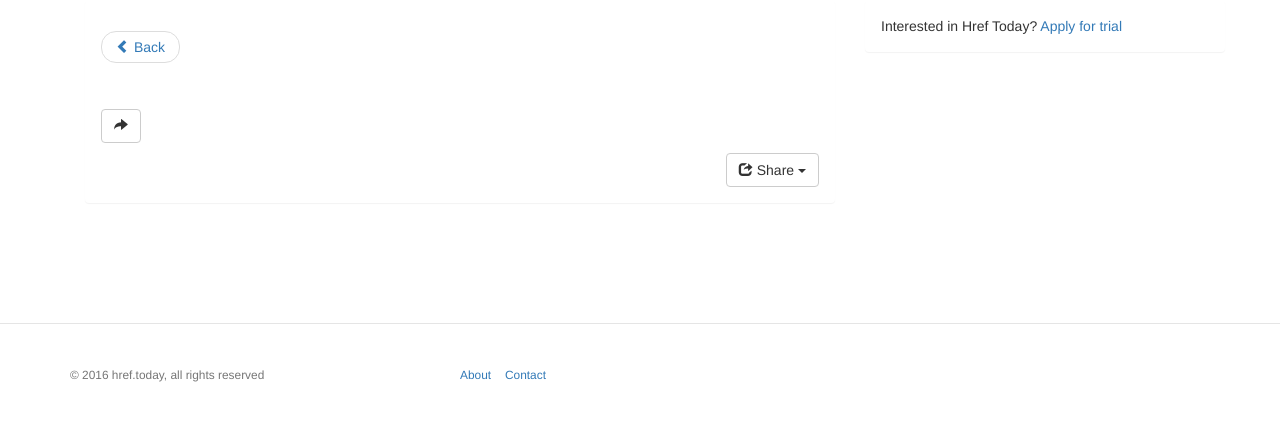
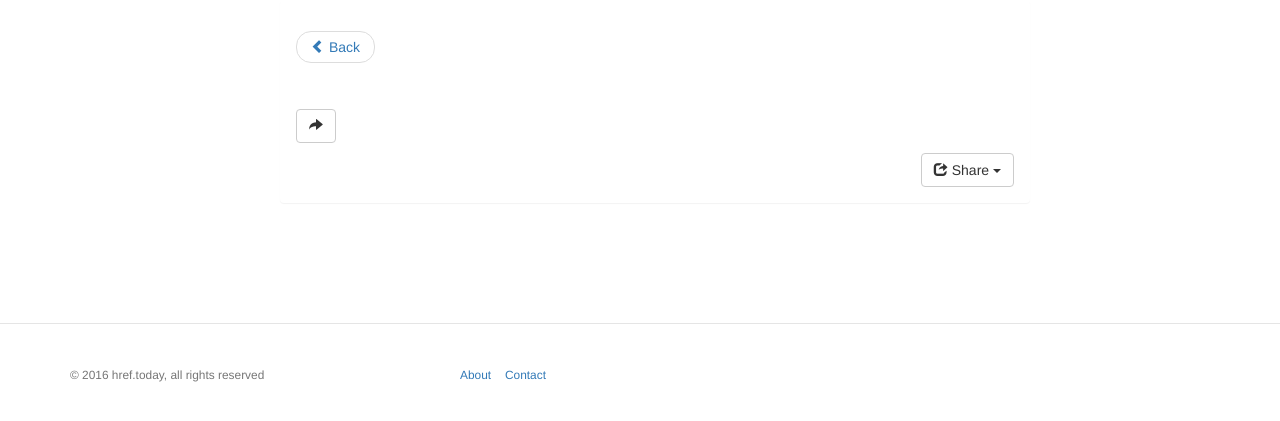
Before and after one commit to soasme/hreftoday, a Flask app: template app/templates/web/link/item.html in a window 1280 px wide. Shown: the top 421 px of the page. Run offline with Flask 2, Linux system fonts and the light colour scheme; the template is opened without the code that fills it, so the values that code supplies are empty; the visitor is signed in with stand-in values (Sample User, id 1); data comes from the database, SQL or seed files in the repository; parts of the project's set-up code (start-up, migrations or seed data) failed here and were passed over; some libraries are stand-ins or nearby versions.

Commit message:
Set link content center.

```diff
--- a/app/templates/web/link/add.html
+++ b/app/templates/web/link/add.html
@@ -6,11 +6,9 @@
 {% block content %}
 <div class="container">
   <div class="row">
-    <div class="col-md-8">
+    <div class="col-md-8 col-md-offset-2">
       <h1>{% block content_title %}Add Link{% endblock %}</h1>
       {{ wtf.quick_form(form) }}
-    </div>
-    <div class="col-md-4">
     </div>
   </div>
 </div>
--- a/app/templates/web/link/item.html
+++ b/app/templates/web/link/item.html
@@ -9,7 +9,7 @@
 {% block content %}
 <div class="container">
   <div class="row">
-    <div class="col-md-8">
+    <div class="col-md-8 col-md-offset-2">
       <div class="panel">
         <div class="panel-heading">
           <nav>
@@ -48,10 +48,6 @@
         </div>
       </div>
     </div>
-    <div class="col-md-4">
-      {{ apply_for_trial() }}
-      {{ related_books(ads) }}
-    </div>
   </div>
 </div>
 {% endblock %}
```
